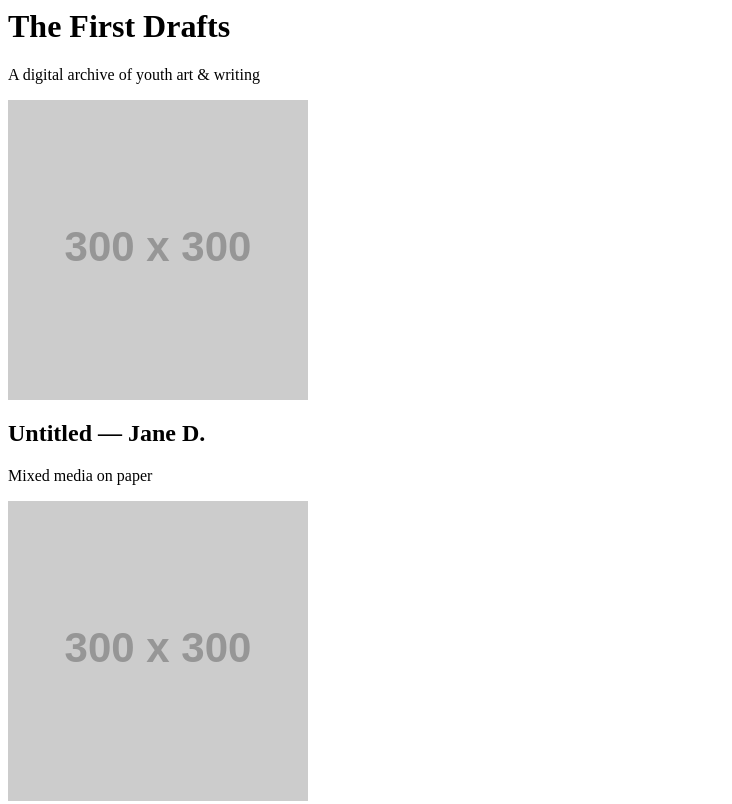
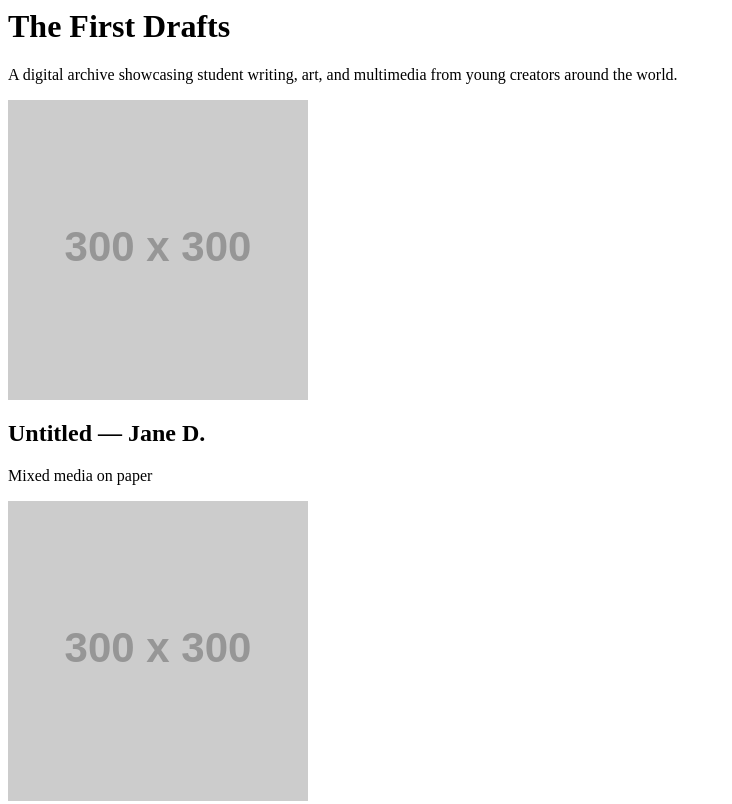
Before and after one commit to thefiirstdrafts-coder/thefirstdrafts, a plain HTML site: page index.html in a window 1280 px wide. Shown: the top 804 px of the page, without its empty margins (0-732 px from the left). Drawn offline with Linux system fonts and the light colour scheme; placeholder pictures from the web are drawn by us; files whose address does not match are found by name.

Commit message:
Update index.html

```diff
--- a/index.html
+++ b/index.html
@@ -1,7 +1,7 @@
 <body>
   <header>
     <h1>The First Drafts</h1>
-    <p class="subtitle">A digital archive of youth art & writing</p>
+    <p class="subtitle">A digital archive showcasing student writing, art, and multimedia from young creators around the world.</p>
   </header>
 
   <main class="gallery">
```
